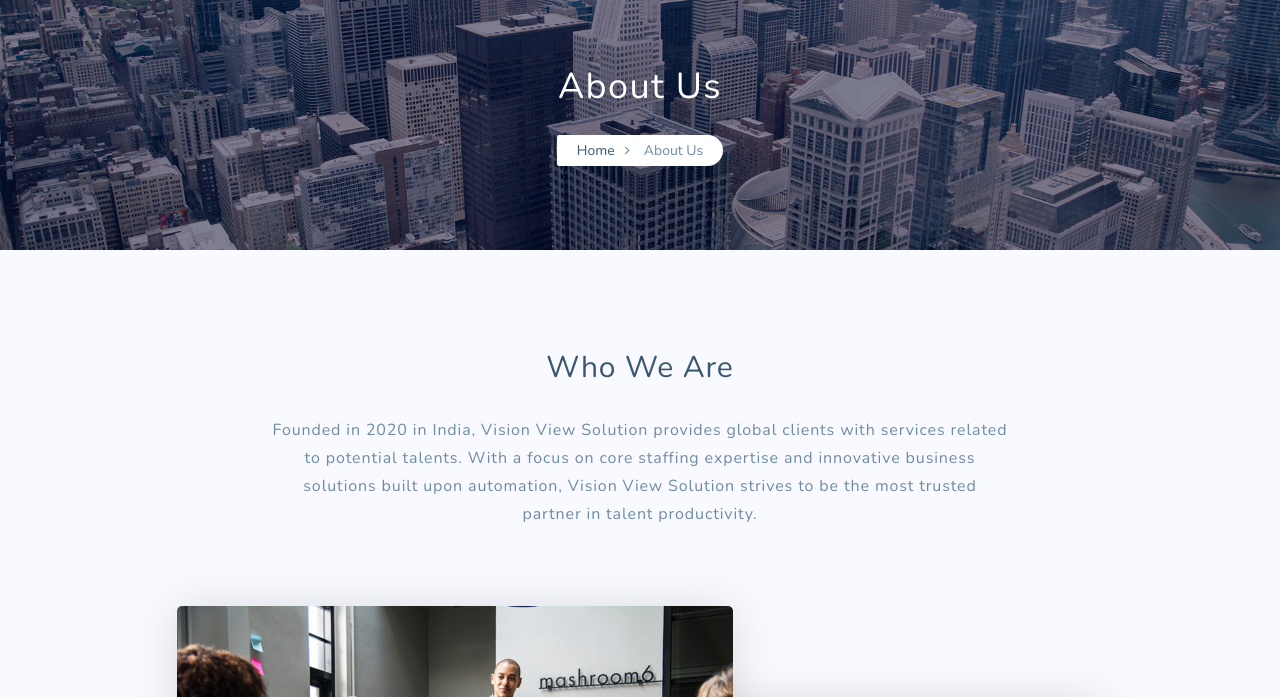
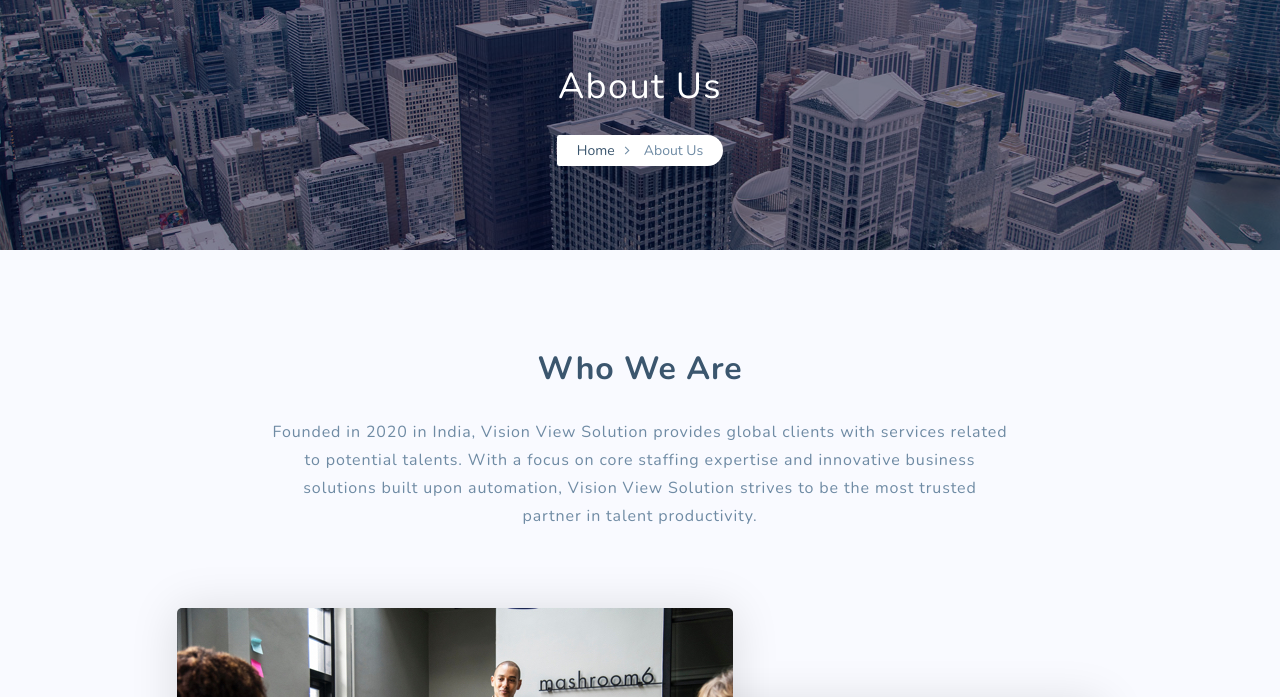
Before and after one commit to snahid/visionViewSolution, a plain HTML site: page about_us.html in a window 1280 px wide. Shown: the part 100-797 px from the top of the page. Drawn offline with nearby package versions, Linux system fonts and the light colour scheme.

Commit message:
about header bold

```diff
--- a/assets/css/blue.css
+++ b/assets/css/blue.css
@@ -2301,9 +2301,10 @@ pages
   text-align: center;
 }
 .page .page-bottom .about h2 {
-  font-size: 30px;
+  font-size: 32px;
   color: #3B566E;
   margin-bottom: 30px;
+  font-weight: bold;
 }
 .page .page-bottom .about h5 {
   font-style: italic;
```
